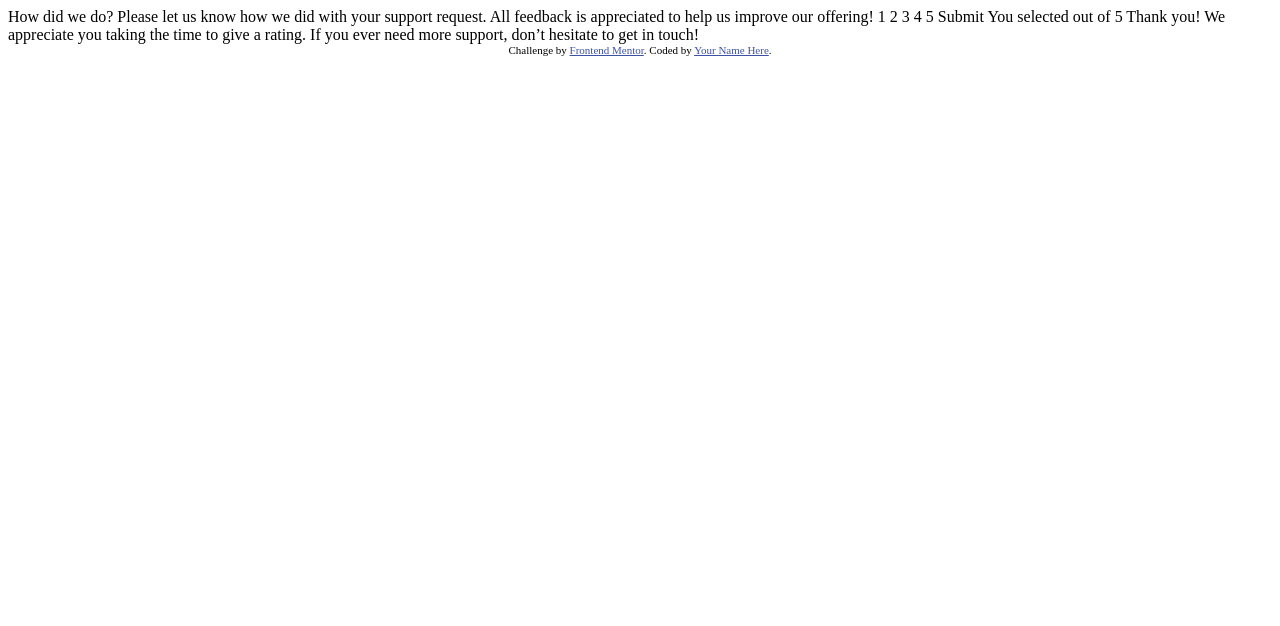
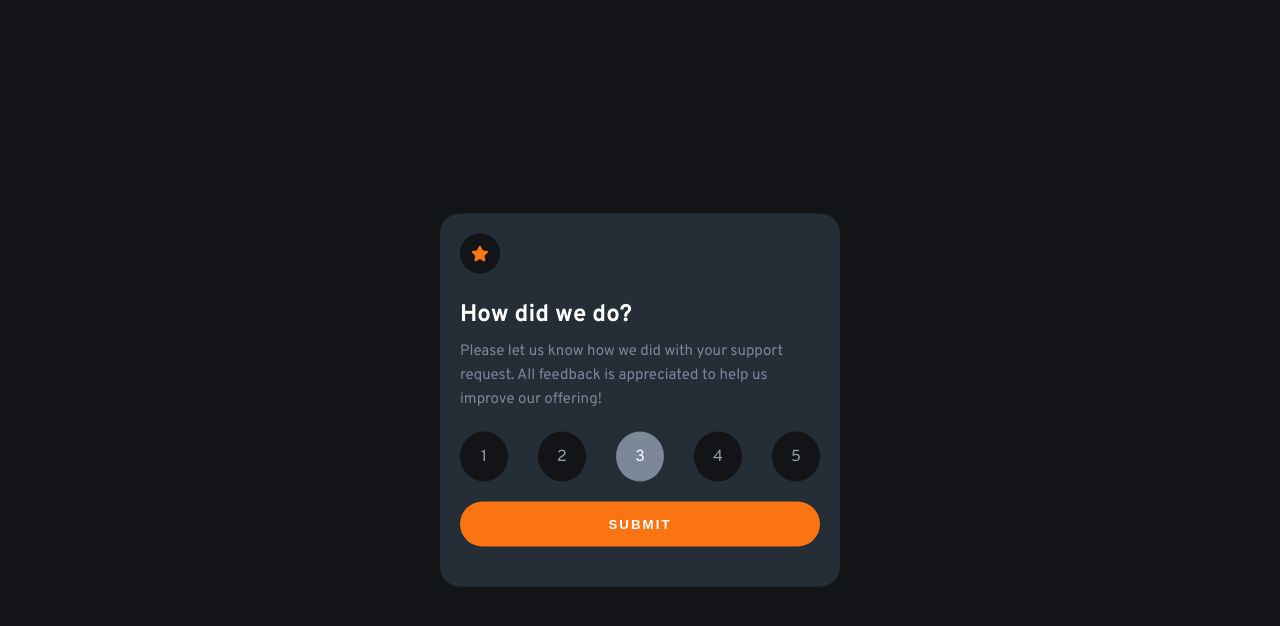
Before and after one commit to KareemElshafee/interactive-rating-component-main, a plain HTML site: page index.html in a window 1280 px wide. Drawn offline with Linux system fonts and the light colour scheme.

Commit message:
modify index name

```diff
--- a/index.html
+++ b/index.html
@@ -1,49 +1,49 @@
 <!DOCTYPE html>
 <html lang="en">
-<head>
-  <meta charset="UTF-8">
-  <meta name="viewport" content="width=device-width, initial-scale=1.0"> <!-- displays site properly based on user's device -->
+  <head>
+    <meta charset="UTF-8" />
+    <meta http-equiv="X-UA-Compatible" content="IE=edge" />
+    <meta name="viewport" content="width=device-width, initial-scale=1.0" />
+    <link
+      rel="icon"
+      type="image/png"
+      sizes="32x32"
+      href="./images/favicon-32x32.png"
+    />
 
-  <link rel="icon" type="image/png" sizes="32x32" href="./images/favicon-32x32.png">
+    <title>Frontend Mentor | Interactive rating component</title>
+    <link rel="stylesheet" href="css/main.css" />
+  </head>
+  <body>
+    <section class="container main">
+      <span class="icon">
+        <img src="images/icon-star.svg" alt="" />
+      </span>
+      <h2>How did we do?</h2>
+      <p>
+        Please let us know how we did with your support request. All feedback is
+        appreciated to help us improve our offering!
+      </p>
+      <div class="rating-number">
+        <span class="number">1</span>
+        <span class="number">2</span>
+        <span class="active number">3</span>
+        <span class="number">4</span>
+        <span class="number">5</span>
+      </div>
+      <button class="submit">submit</button>
+    </section>
 
-  <title>Frontend Mentor | Interactive rating component</title>
+    <section class="container thanks hidden">
+      <img src="images/illustration-thank-you.svg" class="thnks-img" alt="" />
+      <p class="selected">You select 4 out of 5</p>
+      <h2 class="thnk-u">Thank You!</h2>
+      <p class="comp">
+        We appreciate you taking the time to give a rating. If you ever need
+        more support, don’t hesitate to get in touch!
+      </p>
+    </section>
 
-  <!-- Feel free to remove these styles or customise in your own stylesheet 👍 -->
-  <style>
-    .attribution { font-size: 11px; text-align: center; }
-    .attribution a { color: hsl(228, 45%, 44%); }
-  </style>
-</head>
-<body>
-
-  <!-- Rating state start -->
-
-  How did we do?
-
-  Please let us know how we did with your support request. All feedback is appreciated
-  to help us improve our offering!
-
-  1 2 3 4 5
-
-  Submit
-
-  <!-- Rating state end -->
-
-  <!-- Thank you state start -->
-
-  You selected <!-- Add rating here --> out of 5
-
-  Thank you!
-
-  We appreciate you taking the time to give a rating. If you ever need more support,
-  don’t hesitate to get in touch!
-
-  <!-- Thank you state end -->
-
-
-  <div class="attribution">
-    Challenge by <a href="https://www.frontendmentor.io?ref=challenge" target="_blank">Frontend Mentor</a>.
-    Coded by <a href="#">Your Name Here</a>.
-  </div>
-</body>
+    <script src="main.js"></script>
+  </body>
 </html>
```
Also changed, not shown: indeex.html (deleted, +0 -49 lines).
